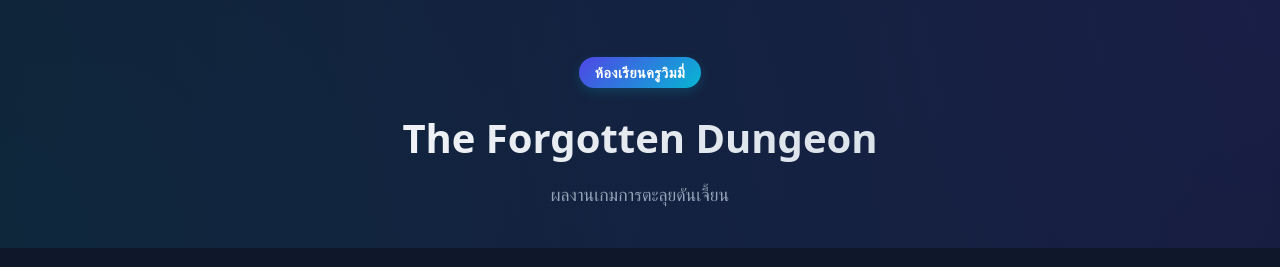
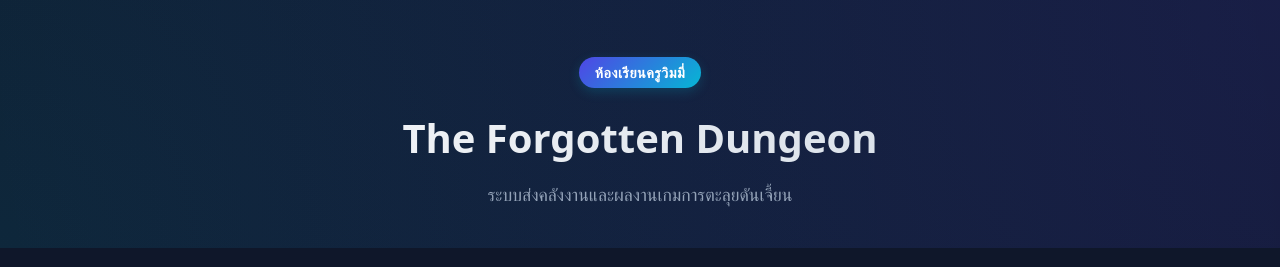
Before and after one commit to wimme9/The-Forgotten-Dungeon, a plain HTML site: page index.html in a window 1280 px wide. Shown: the top 267 px of the page. Drawn offline with Linux system fonts and the light colour scheme.

Commit message:
Update index.html

```diff
--- a/index.html
+++ b/index.html
@@ -146,7 +146,7 @@
     <header>
         <span class="badge">ห้องเรียนครูวิมมี่</span>
         <h1>The Forgotten Dungeon</h1>
-        <p>ผลงานเกมการตะลุยดันเจี้ยน</p>
+        <p>ระบบส่งคลังงานและผลงานเกมการตะลุยดันเจี้ยน</p>
     </header>
 
     <main>
```
